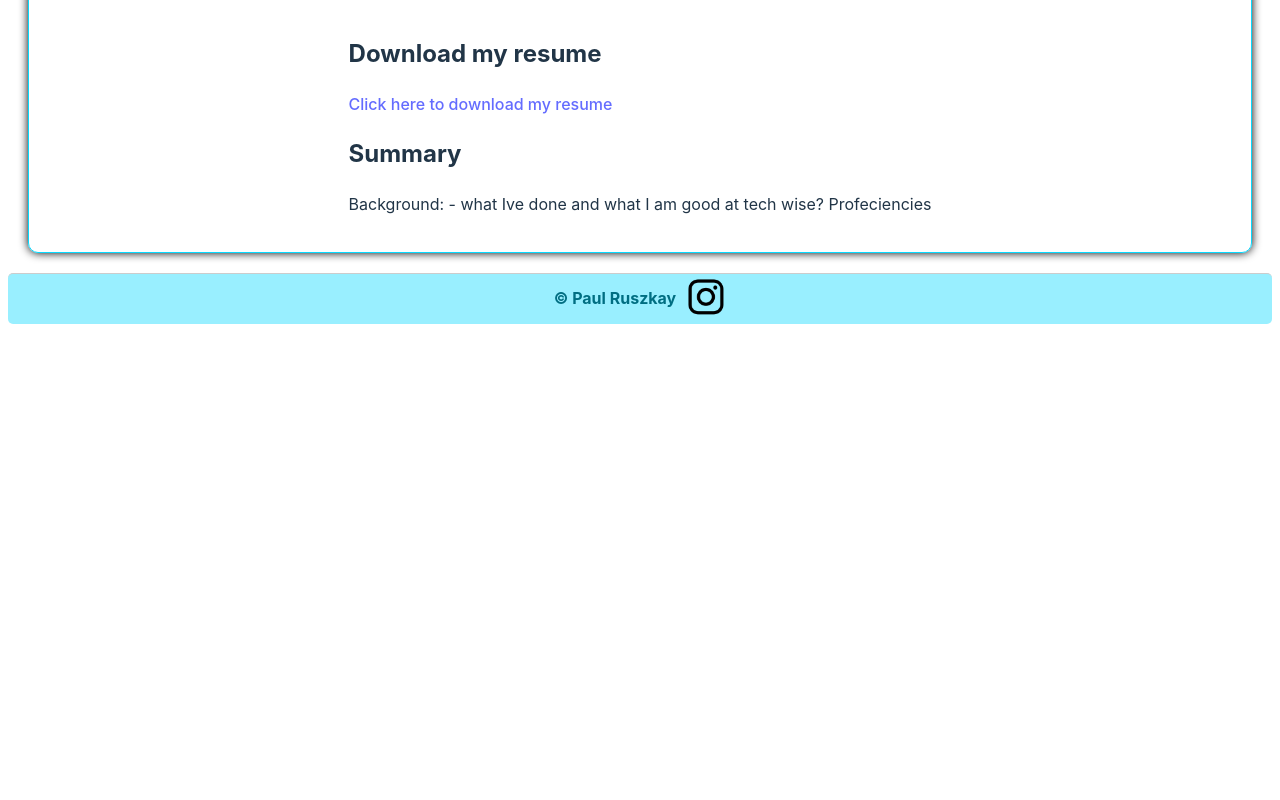
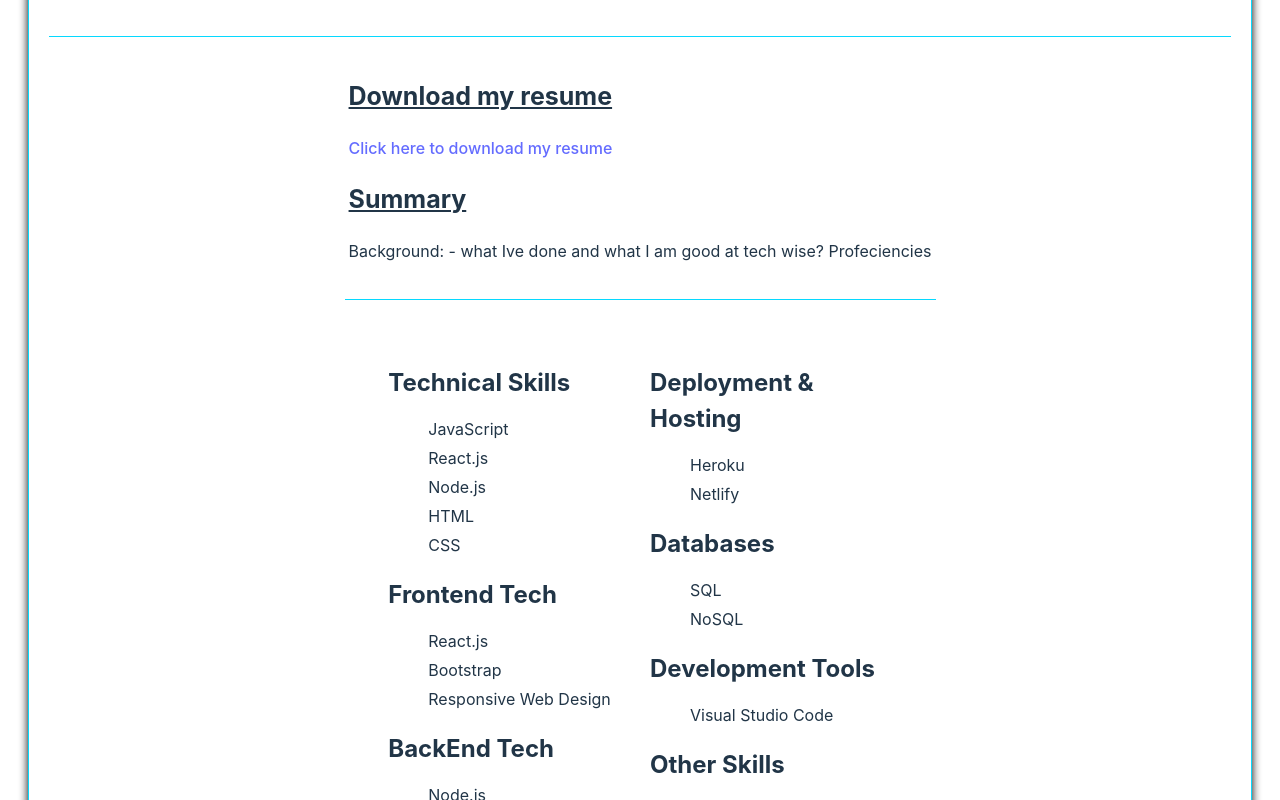
Before and after one commit to PaulRusz/PaulRsPortfolio, a React (Vite) app: page /Resume in a window 1280 px wide. Shown: the part 240-1040 px from the top of the page. Before the commit the page ends 800 px from the top, so only its background shows below. Built offline with nearby package versions, Linux system fonts and the light colour scheme.

Commit message:
changes to formatting & added Resume info

```diff
--- a/src/components/Footer.jsx
+++ b/src/components/Footer.jsx
@@ -1,5 +1,7 @@
 // Imports the Footer.css to grant access to additional classNames
 import '../styles/Footer.css';
+
+import instaImage from "../assets/footer/instagram.webp"
 
 function Footer() {
 
@@ -10,7 +12,7 @@ function Footer() {
 
             <h1 className="h1"> © Paul Ruszkay </h1>
             <a href={instagramUrl} target="_blank" rel="noopener noreferrer">
-                <img className="instagram" src="src/assets/footer/instagram.webp" alt="Instagram symbol"></img>
+                <img src={instaImage} className="instagram" alt="Instagram symbol"></img>
             </a>
 
         </footer>
--- a/src/pages/AboutMe.jsx
+++ b/src/pages/AboutMe.jsx
@@ -3,6 +3,7 @@ import '../styles/AboutMe.css';
 import { motion } from "framer-motion";
 
 import monacoImage from "../assets/Monaco.png";
+import weddingImage from "../assets/wedding.png";
 
 function AboutMe() {
 
@@ -17,7 +18,9 @@ function AboutMe() {
       >
 
         <div className="about-me-container">
-            <h1>             <img src={monacoImage}  className="monacoImage"  alt="Me in Monaco" />About Me             <img className="weddingImage" src="../assets/wedding.png" alt="Wedding Image" /></h1>
+            <h1>             <img src={monacoImage}  className="monacoImage"  alt="Me in Monaco" />About Me             <img src={weddingImage} className="weddingImage" alt="Wedding Image" /></h1>
+
+            <div className='divider'></div>
 
             <p>Hey there! I'm Paul, a New Jersey native who has called Delaware home for most of my life.</p>
       <p>My educational journey took me to Newark, Delaware, and Nashville, Tennessee, where I earned a bachelor's degree in business. However, my passion for technology led me down a different path.</p>
--- a/src/pages/Contact.jsx
+++ b/src/pages/Contact.jsx
@@ -2,6 +2,8 @@
 import '../styles/Contact.css';
 import { useState } from 'react';
 import { motion } from "framer-motion";
+
+import linkedInImage from "../assets/contactMe/linkedin.png"
 
 function Contact() {
 
@@ -59,9 +61,12 @@ function Contact() {
         <div className="contact-container">
             <h1>Contact Me</h1>
 
-            <p>Have a question or want to get in touch?
+            <div className='divider'></div>
 
-                Feel free to reach out!
+            <p> Have a question or want to get in touch? </p>
+
+            <p> Feel free to reach out! </p>
+            <p>
                 Fill out the form below, email me, or checkout one of the links below.
             </p>
 
@@ -88,7 +93,7 @@ function Contact() {
             <div className="contactInfo">
             <ul><a href="mailto:PaulRuszkay@gmail.com"> 📧 Email:  PaulRuszkay@gmail.com </a></ul>
             <ul><a href="https://github.com/PaulRusz"> 📁 GitHub: github.com/PaulRusz </a></ul>
-            <ul><img className="linkedIn" src="src/assets/contactMe/linkedin.png" alt="LinkedIn"></img><a href="https://www.linkedin.com/in/paul-ruszkay-a2ba075b/"> Linkedin - Paul Ruszkay </a></ul>
+            <ul><img src={linkedInImage} className="linkedIn" alt="LinkedIn"></img><a href="https://www.linkedin.com/in/paul-ruszkay-a2ba075b/"> Linkedin - Paul Ruszkay </a></ul>
             </div>
 
         </div>
--- a/src/pages/Portfolio.jsx
+++ b/src/pages/Portfolio.jsx
@@ -16,22 +16,28 @@ function Portfolio() {
 
         <div className="portfolio">
             <h1>Portfolio</h1>
+            <div className='divider'></div>
             <p>Here are some of my projects:</p>
             <ul>
                     <a href="https://github.com/PaulRusz/Personal-Note-Taker" target="_blank" rel=""> Personal Note App </a>
             </ul>
+            <div className='divider2'></div>
             <ul>
                     <a href="https://github.com/PaulRusz/Group-Project1" target="_blank" rel=""> Workout Tracker</a>
             </ul>
+            <div className='divider2'></div>
             <ul>
                     <a href="https://workout-tracker-3b0i.onrender.com/" target="_blank" rel=""> Workout Tracker 2.0</a>
             </ul>
+            <div className='divider2'></div>
             <ul>
                     <a href="https://github.com/PaulRusz/project2" target="_blank" rel=""> Project 4</a>
             </ul>
+            <div className='divider2'></div>
             <ul>
                     <a href="https://github.com/PaulRusz/project2" target="_blank" rel=""> Project 5</a>
             </ul>
+            <div className='divider2'></div>
             <ul>
                     <a href="https://github.com/PaulRusz/project2" target="_blank" rel=""> Project 6</a>
             </ul>
--- a/src/pages/Resume.jsx
+++ b/src/pages/Resume.jsx
@@ -16,6 +16,7 @@ function Resume() {
 
         <div className="resume-container">
             <h1>Resume</h1>
+            <div className='divider'></div>
             <div className="resume-content">
                 <h2>Download my resume</h2>
                 <a href="https://drive.google.com/file/d/1B4pP-tSPWAWygiHZH3iD19f2UidwRtTx/view?usp=drive_link"
@@ -25,6 +26,54 @@ function Resume() {
                     Background:
                     - what Ive done and what I am good at tech wise? Profeciencies
                 </p>
+        </div>
+
+        <div className='divider2'></div>
+
+        <div className='resume-container2'>
+                <div className="resume-column">
+                <h2>Technical Skills</h2>
+                <ul>
+                    <li>JavaScript</li>
+                    <li>React.js</li>
+                    <li>Node.js</li>
+                    <li>HTML</li>
+                    <li>CSS</li>
+                </ul>
+                <h2>Frontend Tech</h2>
+                <ul>
+                    <li>React.js</li>
+                    <li>Bootstrap</li>
+                    <li>Responsive Web Design</li>
+                </ul>
+                <h2>BackEnd Tech</h2>
+                <ul>
+                    <li>Node.js</li>
+                    <li>Express.js</li>
+                </ul>
+            </div>
+
+            <div className="resume-column">
+                <h2>Deployment & Hosting</h2>
+                <ul>
+                    <li>Heroku</li>
+                    <li>Netlify</li>
+                </ul>
+                <h2>Databases</h2>
+                <ul>
+                    <li>SQL</li>
+                    <li>NoSQL</li>
+                </ul>
+                <h2>Development Tools</h2>
+                <ul>
+                    <li>Visual Studio Code</li>
+                </ul>
+                <h2>Other Skills</h2>
+                <ul>
+                    <li>Problem-Solving</li>
+                    <li>Collaboration</li>
+                </ul>
+            </div>
             </div>
         </div>
 
--- a/src/styles/AboutMe.css
+++ b/src/styles/AboutMe.css
@@ -1,4 +1,3 @@
-
 
 
 .about-me-container {
@@ -12,25 +11,30 @@
     /* border: 1px solid hsl(0, 0%, 87%); */
     border: 1px solid #06d9ff;
     border-radius: 10px;
-    box-shadow: 0 0 10px rgba(0, 0, 0);
+    box-shadow: 0 0 10px rgba(0, 0, 0, 0.2);
 
 }
 
 .about-me-container h2 {
     margin-bottom: 10px;
     color: whitesmoke;
+
  }
 
  .about-me-container p {
+
     margin-bottom: 20px;
-    font-size: 18px;
-    line-height: 1.5;
+    font-size: 22px;
+    line-height: 1.2;
     color: whitesmoke;
-
+    text-align: center;
+    padding-left: 55px;
+    padding-right: 55px;
  }
 
 .weddingImage, .monacoImage {
     height: 200px;
     width: 200px;
     padding-bottom: 25px;
+
 }
--- a/src/styles/Contact.css
+++ b/src/styles/Contact.css
@@ -10,6 +10,12 @@
     border-radius: 10px;
     box-shadow: 0 0 10px rgba(0, 0, 0)
 }
+
+.contact-container p {
+    font-size: 20px;
+    line-height: .5;
+}
+
 .contact-form {
     display: flex;
     flex-direction: column;
@@ -23,7 +29,7 @@
 }
 
 .contact-form p {
-    font-size: 25px;
+    font-size: 35px;
 }
 
 .name {
--- a/src/styles/Portfolio.css
+++ b/src/styles/Portfolio.css
@@ -14,3 +14,10 @@
     margin-bottom: 20px;
     align-items: center;
 }
+
+.divider2 {
+    width: 50%;
+    height: 1px;
+    background-color: #06d9ff;
+    margin: 20px 0;
+}
--- a/src/styles/Resume.css
+++ b/src/styles/Resume.css
@@ -1,17 +1,58 @@
 
 .resume-container {
     display: flex;
+    justify-content: space-around;
     align-items: center;
-    flex-direction: column;
     padding: 20px;
     border: 1px solid #06d9ff;
     border-radius: 10px;
     box-shadow: 0 0 10px rgba(0, 0, 0);
     margin: 20px;
+    flex-direction: column;
+}
+
+.resume-container h1 {
+    display: flex;
 }
 
 .resume-content {
-    align-content: auto;
+    align-items: center;
     justify-content: center;
+}
 
+.resume-content h2 {
+    text-decoration: underline;
+    font-size: 25px;
 }
+
+
+.divider {
+    width: 100%;
+    height: 1px;
+    background-color: #06d9ff;
+    margin: 20px 0;
+}
+
+.resume-container2 {
+    display: flex;
+    margin-top: 25px;
+    margin-bottom: 25px;
+}
+
+.resume-column {
+    flex: 1;
+    margin: 0 10px;
+}
+
+.resume-column h2 {
+    font-size: 24px;
+    margin-bottom: 10px;
+}
+
+.resume-column ul {
+    list-style-type: none;
+}
+
+.resume-column li {
+    margin-bottom: 5px;
+}
```
